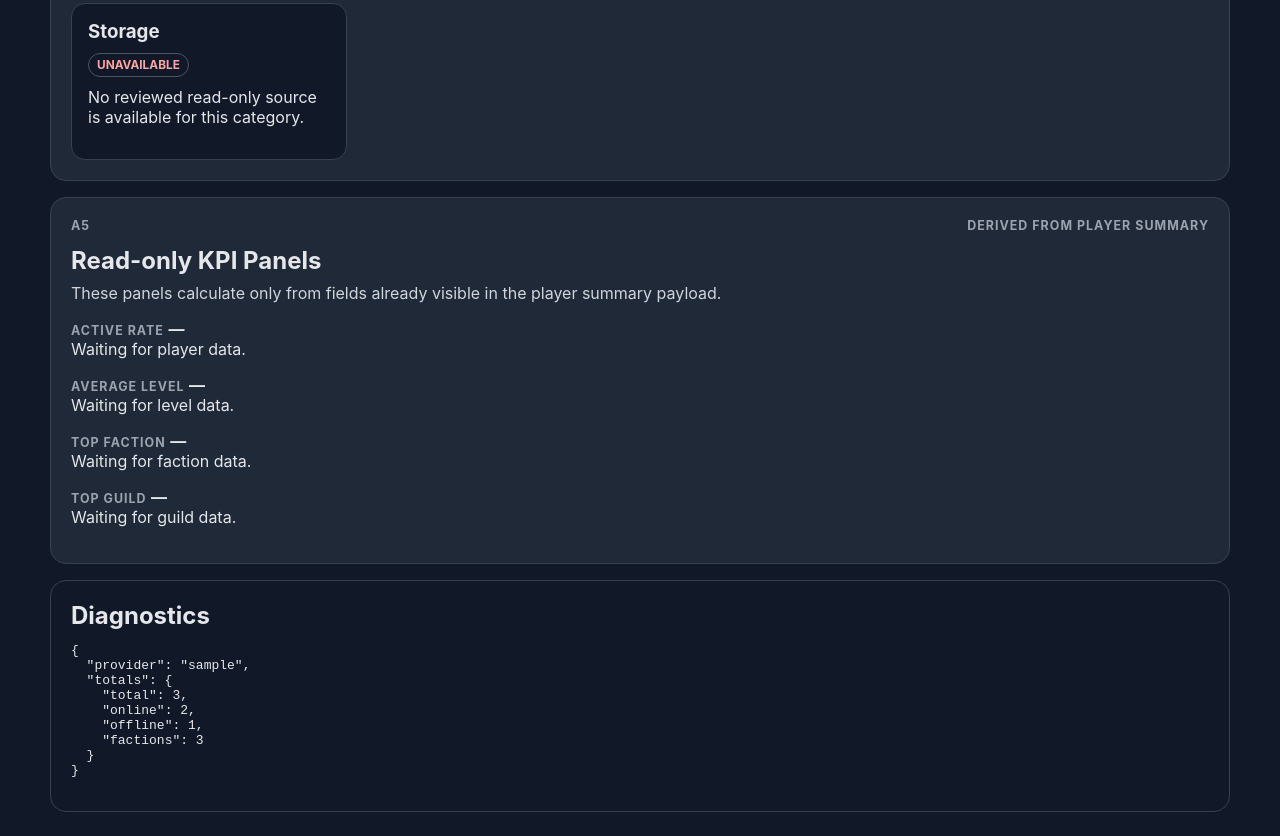
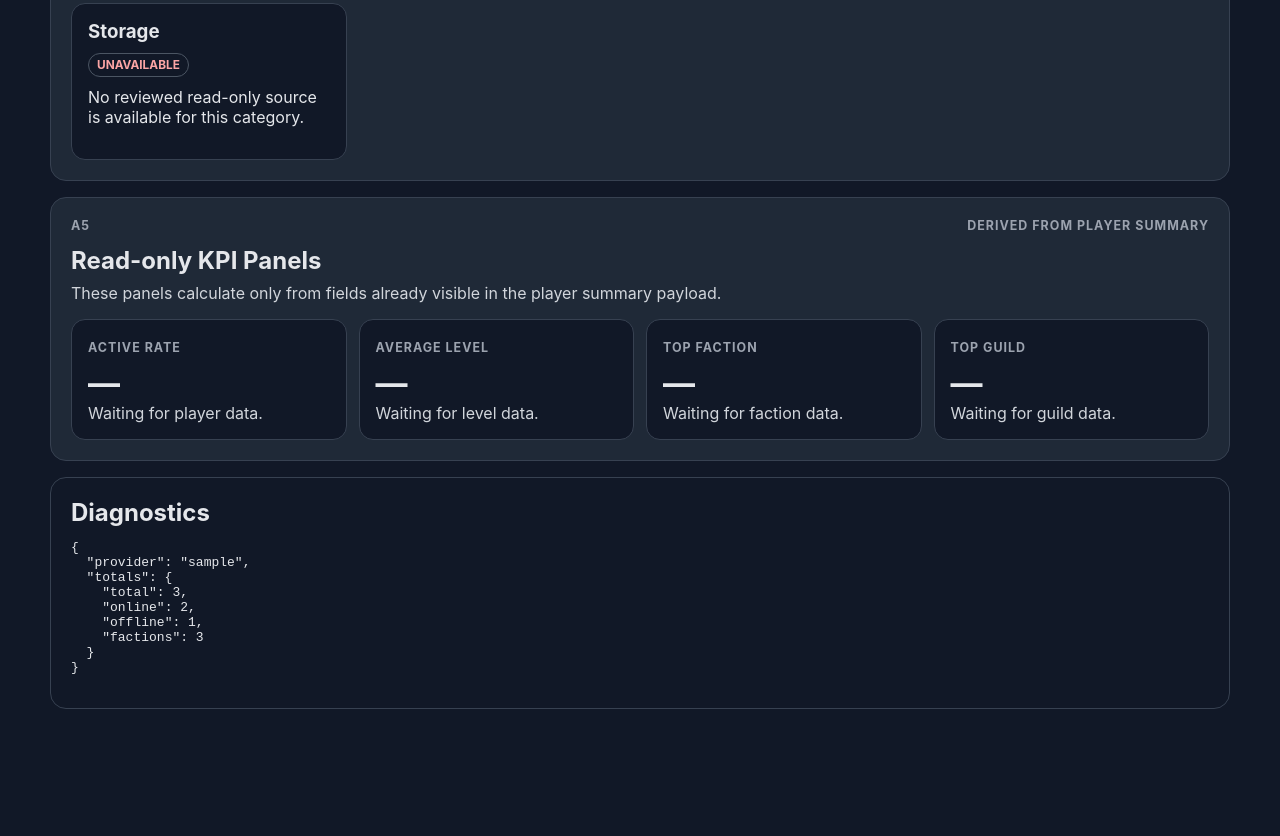
Before and after one commit to yacketrj/dune-ops-observability-addon, a plain HTML site: page web/index.html in a window 1280 px wide. Shown: the part 881-1717 px from the top of the page. After the commit the page ends 1614 px from the top, so only its background shows below. Drawn offline with Linux system fonts and the light colour scheme.

Commit message:
Style read-only KPI panels

```diff
--- a/web/addon.css
+++ b/web/addon.css
@@ -86,24 +86,32 @@ button:focus-visible {
 }
 
 .summary-grid,
-.capability-grid {
+.capability-grid,
+.kpi-grid {
   display: grid;
   grid-template-columns: repeat(4, minmax(0, 1fr));
   gap: 12px;
 }
 
 .metric-card,
-.capability-card {
+.capability-card,
+.kpi-card {
   border: 1px solid #374151;
   border-radius: 14px;
   padding: 16px;
   background: #111827;
 }
 
-.metric-card strong {
+.metric-card strong,
+.kpi-card strong {
   display: block;
   margin-top: 8px;
   font-size: 2rem;
+}
+
+.kpi-card p {
+  color: #d1d5db;
+  margin-bottom: 0;
 }
 
 .capability-card h3 {
@@ -190,7 +198,8 @@ pre {
 
 @media (max-width: 900px) {
   .summary-grid,
-  .capability-grid {
+  .capability-grid,
+  .kpi-grid {
     grid-template-columns: repeat(2, minmax(0, 1fr));
   }
 }
```
